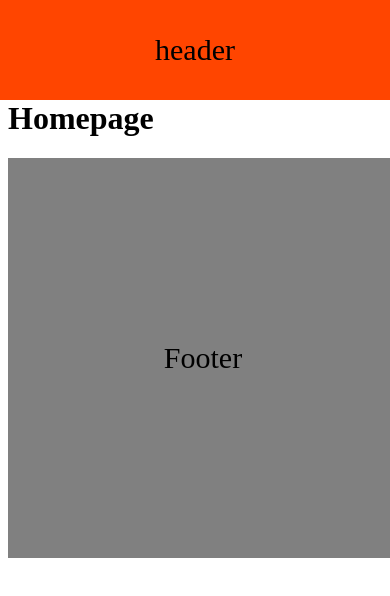
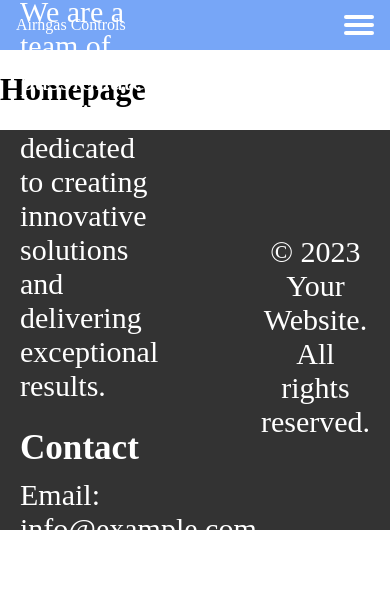
Before and after one commit to ArstanbekovBekzhan/hackathon, a React (Create React App) app: page / in a window 390 px wide. Shown: the top 596 px of the page. Built offline with nearby package versions, Linux system fonts and the light colour scheme.

Commit message:
head-foot

```diff
--- /dev/null
+++ b/src/component/Footer/Footer.css
@@ -0,0 +1,62 @@
+.footer{
+    width: 100vw;
+    height: 400px;
+    background: gray;
+    display: flex;
+    justify-content: center;
+    align-items: center;
+    font-size: 30px;
+}
+@keyframes fadeIn {
+    from {
+      opacity: 0;
+    }
+    to {
+      opacity: 1;
+    }
+  }
+
+  .footer {
+    background-color: #333;
+    color: #fff;
+    padding: 20px;
+    animation: fadeIn 1s ease;
+  }
+
+  .footer-container {
+    display: flex;
+    flex-wrap: wrap;
+    justify-content: space-between;
+    max-width: 1200px;
+    margin: 0 auto;
+  }
+
+  .footer-column {
+    flex-basis: 30%;
+    margin-bottom: 20px;
+  }
+
+  .footer h3 {
+    margin-top: 0;
+    margin-bottom: 10px;
+  }
+
+  .footer p {
+    margin-top: 0;
+    margin-bottom: 5px;
+  }
+
+  .social-icons {
+    display: flex;
+  }
+
+  .social-icon {
+    color: #fff;
+    margin-right: 10px;
+    font-size: 24px;
+  }
+
+  .footer-bottom {
+    margin-top: 20px;
+    text-align: center;
+  }
--- a/src/component/Footer/Footer.jsx
+++ b/src/component/Footer/Footer.jsx
@@ -1,9 +1,43 @@
 import React from 'react'
-import FStyle from "./Footer.module.css"
+import "./Footer.css"
 
 const Footer = () => {
   return (
-    <footer className={FStyle.footer}>Footer</footer>
+    <div>
+<footer className="footer">
+      <div className="footer-container">
+        <div className="footer-column">
+          <h3>About Us</h3>
+          <p>
+            We are a team of passionate individuals dedicated to creating
+            innovative solutions and delivering exceptional results.
+          </p>
+        </div>
+        <div className="footer-column">
+          <h3>Contact</h3>
+          <p>Email: info@example.com</p>
+          <p>Phone: 123-456-7890</p>
+        </div>
+        <div className="footer-column">
+          <h3>Follow Us</h3>
+          <div className="social-icons">
+            <a href="#" className="social-icon">
+              <i className="fab fa-facebook-f"></i>
+            </a>
+            <a href="#" className="social-icon">
+              <i className="fab fa-twitter"></i>
+            </a>
+            <a href="#" className="social-icon">
+              <i className="fab fa-instagram"></i>
+            </a>
+          </div>
+        </div>
+      </div>
+      <div className="footer-bottom">
+        <p>&copy; 2023 Your Website. All rights reserved.</p>
+      </div>
+    </footer>
+</div>
   )
 }
 
--- a/src/component/Footer/Footer.module.css
+++ /dev/null
@@ -1,9 +0,0 @@
-.footer{
-    width: 100vw;
-    height: 400px;
-    background: gray;
-    display: flex;
-    justify-content: center;
-    align-items: center;
-    font-size: 30px;
-}
--- /dev/null
+++ b/src/component/Header/Header.css
@@ -0,0 +1,157 @@
+.header{
+    width: 100vw;
+    height: 100px;
+    background: orangered;
+    display: flex;
+    justify-content: center;
+    align-items: center;
+    font-size: 30px;
+    position: fixed;
+    top: 0;
+    left: 0;
+}
+@import url(https://fonts.googleapis.com/css?family=Raleway);
+h2 {
+  vertical-align: center;
+  text-align: center;
+}
+
+html,
+body {
+  margin: 0;
+  height: 100%;
+}
+
+* {
+  font-family: "Raleway";
+  box-sizing: border-box;
+}
+
+.top-nav {
+  display: flex;
+  flex-direction: row;
+  align-items: center;
+  justify-content: space-between;
+  background-color: #00baf0;
+  background: linear-gradient(
+    to left,
+    #77a6f7,
+    #77a6f7
+  );
+  color: #fff;
+  height: 50px;
+  padding: 1em;
+}
+
+.menu {
+  display: flex;
+  flex-direction: row;
+  list-style-type: none;
+  margin: 0;
+  padding: 0;
+}
+
+.menu > li {
+  margin: 0 1rem;
+  overflow: hidden;
+}
+
+.menu li a {
+  color: #fff;
+}
+
+.menu-button-container {
+  display: none;
+  height: 100%;
+  width: 30px;
+  cursor: pointer;
+  flex-direction: column;
+  justify-content: center;
+  align-items: center;
+}
+
+#menu-toggle {
+  display: none;
+}
+
+.menu-button,
+.menu-button::before,
+.menu-button::after {
+  display: block;
+  background-color: #fff;
+  position: absolute;
+  height: 4px;
+  width: 30px;
+  transition: transform 400ms cubic-bezier(0.23, 1, 0.32, 1);
+  border-radius: 2px;
+}
+
+.menu-button::before {
+  content: "";
+  margin-top: -8px;
+}
+
+.menu-button::after {
+  content: "";
+  margin-top: 8px;
+}
+
+#menu-toggle:checked + .menu-button-container .menu-button::before {
+  margin-top: 0px;
+  transform: rotate(405deg);
+}
+
+#menu-toggle:checked + .menu-button-container .menu-button {
+  background: rgba(255, 255, 255, 0);
+}
+
+#menu-toggle:checked + .menu-button-container .menu-button::after {
+  margin-top: 0px;
+  transform: rotate(-405deg);
+}
+
+@media (max-width: 700px) {
+  .menu-button-container {
+    display: flex;
+  }
+  .menu {
+    position: absolute;
+    top: 0;
+    margin-top: 50px;
+    left: 0;
+    flex-direction: column;
+    width: 100%;
+    justify-content: center;
+    align-items: center;
+  }
+  #menu-toggle ~ .menu li {
+    height: 0;
+    margin: 0;
+    padding: 0;
+    border: 0;
+    transition: height 400ms cubic-bezier(0.23, 1, 0.32, 1);
+  }
+  #menu-toggle:checked ~ .menu li {
+    border: 1px solid #333;
+    height: 2.5em;
+    padding: 0.5em;
+    transition: height 400ms cubic-bezier(0.23, 1, 0.32, 1);
+  }
+  .menu > li {
+    display: flex;
+    justify-content: center;
+    margin: 0;
+    padding: 0.5em 0;
+    width: 100%;
+    color: white;
+    background-color: #90ccf4;
+  }
+
+  .menu li a {
+    color: white;
+
+  }
+  .menu > li:not(:last-child) {
+    border-bottom: 1px solid #444;
+  }
+}
--- a/src/component/Header/Header.jsx
+++ b/src/component/Header/Header.jsx
@@ -1,20 +1,28 @@
-import React, { useEffect, useRef } from 'react';
-import HStyle from "./Header.module.css";
+import React from 'react';
+import "./Header.css";
 
 const Header = ({ onHeaderHeight }) => {
-  const headerRef = useRef(null);
-
-  useEffect(() => {
-    if (headerRef.current) {
-      const height = headerRef.current.clientHeight;
-      onHeaderHeight(height);
-    }
-  }, [onHeaderHeight]);
-
   return (
-    <header className={HStyle.header} ref={headerRef}>
-      header
-    </header>
+    <div>
+    <section class="top-nav">
+      <div>Airngas Controls</div>
+      <input id="menu-toggle" type="checkbox" />
+      <label class="menu-button-container" for="menu-toggle">
+        <div class="menu-button"></div>
+      </label>
+      <ul class="menu">
+        <li>
+          <a href="#products">Products</a>
+        </li>
+        <li>
+          <a href="#whyus">Why Us?</a>
+        </li>
+        <li>
+          <a href="#contact">Contact</a>
+        </li>
+      </ul>
+    </section>
+  </div>
   );
 };
 
--- a/src/component/Header/Header.module.css
+++ /dev/null
@@ -1,12 +0,0 @@
-.header{
-    width: 100vw;
-    height: 100px;
-    background: orangered;
-    display: flex;
-    justify-content: center;
-    align-items: center;
-    font-size: 30px;
-    position: fixed;
-    top: 0;
-    left: 0;
-}
```
